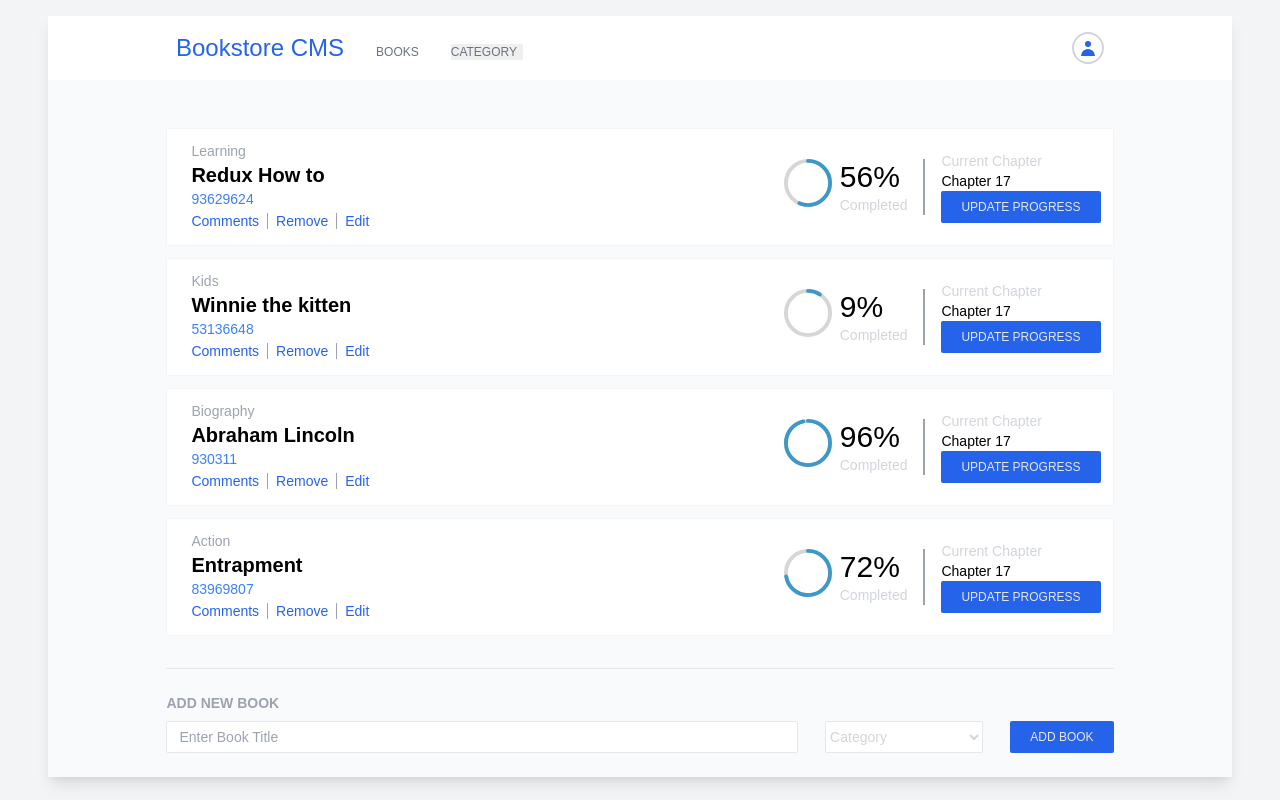
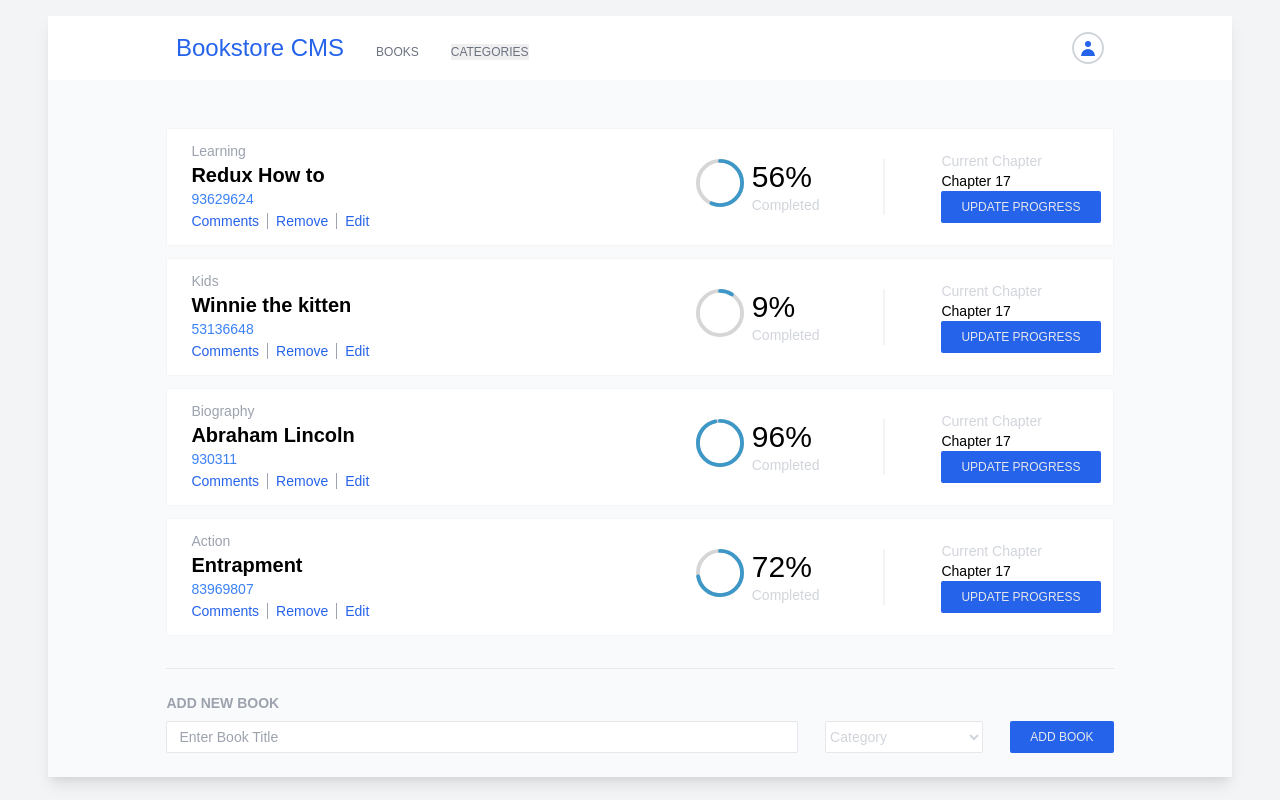
Before and after one commit to chrystalme/magic-books-inc, a React (Create React App) app: page / in a window 1280 px wide. Built offline with nearby package versions, Linux system fonts and the light colour scheme.

Commit message:
Update spacing of data-display

```diff
--- a/src/components/Book.jsx
+++ b/src/components/Book.jsx
@@ -25,13 +25,13 @@ const Book = ({ book, removeBook }) => {
             <a className="link" href="/">Edit</a>
           </div>
         </div>
-        <div className="flex md:flex-row items-center sm:flex-col gap-4">
-          <div className=" flex flex-row gap-2 pr-4 border-r-2 border-solid border-gray-400">
+        <div className="flex md:flex-row items-center sm:flex-col gap-14">
+          <div className=" flex flex-row gap-2 pr-16 border-r-2 border-solid border-gray-100">
             <div className="w-12">
               <CircularProgressbar value={percentage} />
             </div>
             <div>
-              <span className="font-normal text-3xl" id="perc">
+              <span className="font-normal text-3xl">
                 {percentage}
                 %
               </span>
--- a/src/components/CategoryFilter.jsx
+++ b/src/components/CategoryFilter.jsx
@@ -14,7 +14,7 @@ const CATEGORY = [
 
 const CategoryFilter = ({ changeFilter }) => (
   <select className="nav-item appearance-none cursor-pointer" onChange={changeFilter}>
-    <option value="All">Category</option>
+    <option value="All">Categories</option>
     {CATEGORY.map((category) => (
       <option key={category} value={category}>
         {category}
```
